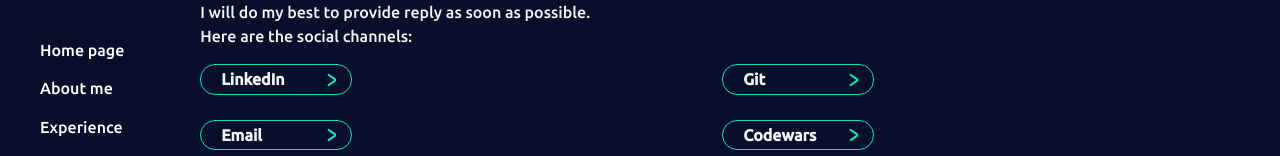
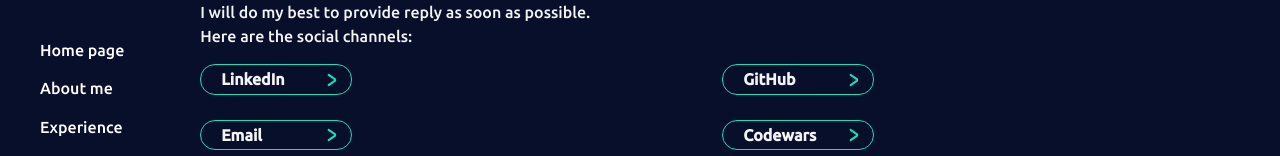
Before and after one commit to AlekPawlowski/portfolio_site, a React (Vite) app: page /contact in a window 1280 px wide. Shown: the part 273-429 px from the top of the page. Built offline with nearby package versions, Linux system fonts and the light colour scheme.

Commit message:
update Cv and linkedIn link

```diff
--- a/src/views/Contact/Contact.contact.tsx
+++ b/src/views/Contact/Contact.contact.tsx
@@ -20,10 +20,10 @@
 const contactData: SocialElement[] = [
     {
         name: "LinkedIn",
-        data: "https://www.linkedin.com/in/aleksander-paw%C5%82owski-340582148/"
+        data: "https://www.linkedin.com/in/aleksanderpawlowski/"
     },
     {
-        name: "Git",
+        name: "GitHub",
         data: "https://github.com/AlekPawlowski"
     },
     {
```
Also changed, not shown: 1 other file (tests, documents, lock files or other folders).
